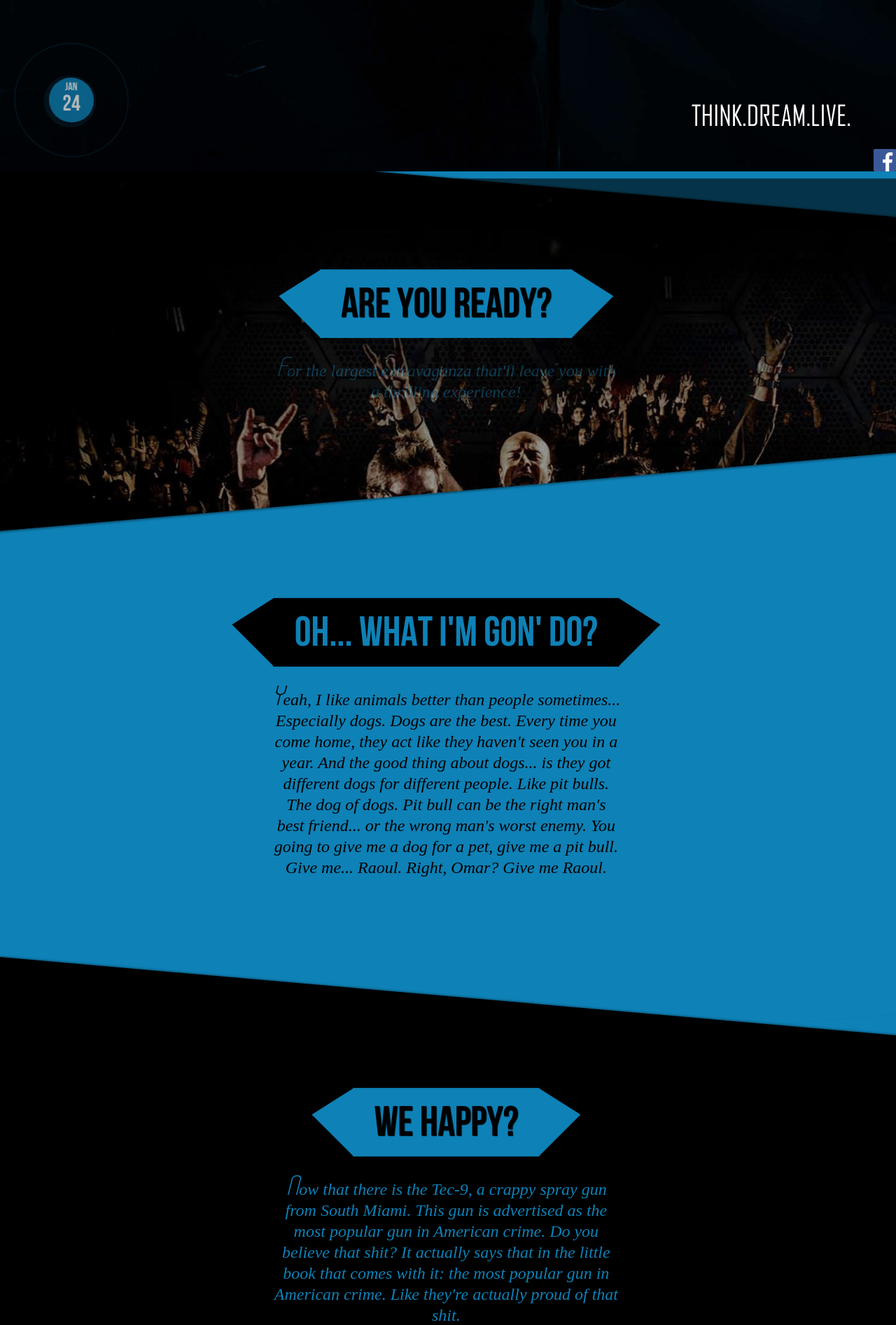
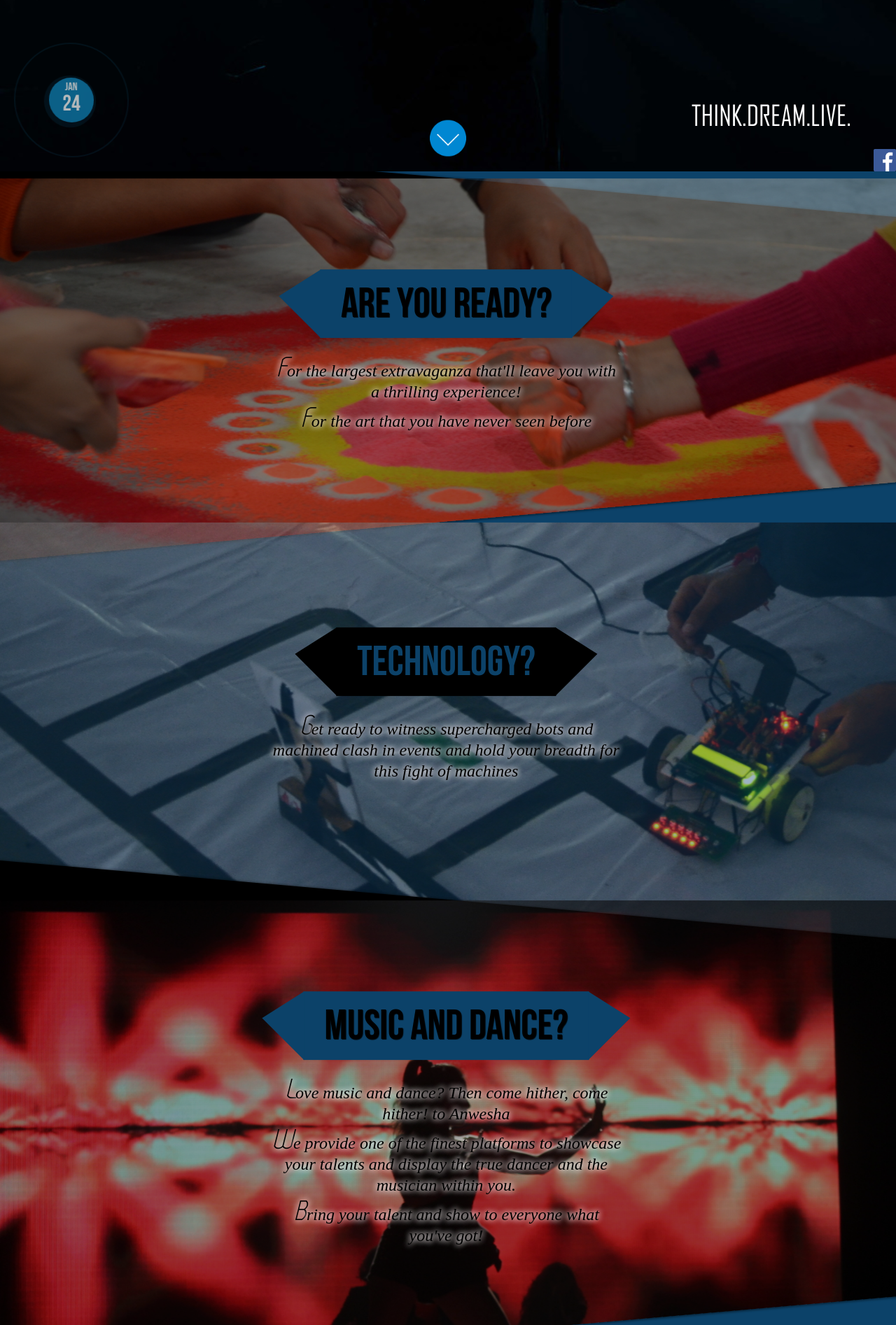
Before and after one commit to anweshaiitp/anwesha, a PHP site: page / in a window 1280 px wide. Shown: the part 555-2449 px from the top of the page at 70% size. Run offline with PHP 8.4, Linux system fonts and the light colour scheme; some libraries are stand-ins or nearby versions; some web fonts are replaced.

Commit message:
intro refined, waypoints added

```diff
--- a/assets/css/intro.css
+++ b/assets/css/intro.css
@@ -1,7 +1,7 @@
 .about-container {
 	display: block;
 	padding-top: 150px;
-	background: #0e81b6;
+	background: #0C4269;
 	width: 100%;
 	overflow: hidden;
 }
@@ -19,7 +19,7 @@
 	box-shadow: 0px -1px 3px rgba(0,0,0,0.4);
 }
 .about:nth-child(even) {
-	background: #0e81b6;
+	background: #0C4269;
 	-moz-transform: rotate(-5deg);
 	-ms-transform: rotate(-5deg);
 	-o-transform: rotate(-5deg);
@@ -44,12 +44,12 @@
 	text-align: center;
 }
 .about:nth-child(odd) .about-content h3{
-	background: #0e81b6;
+	background: #0C4269;
 	color: #000;
 }
 .about:nth-child(even) .about-content h3{
 	background: #000;
-	color: #0e81b6;
+	color: #0C4269;
 }
 .about-content h3:before{
 	content: '';
@@ -75,8 +75,8 @@
 }
 .about:nth-child(odd) .about-content h3:before,
 .about:nth-child(odd) .about-content h3:after{
-	border-right-color: #0e81b6;
-	border-left-color: #0e81b6;
+	border-right-color: #0C4269;
+	border-left-color: #0C4269;
 }
 
 .about-content p{
@@ -87,6 +87,7 @@
 	font-size: 24px;
 	line-height: 30px;
 	padding-top: 10px;
+	text-shadow: -1px 1px 8px #FBF4F5, 1px -1px 8px #FBF4F5;
 }
 
 .about-content p:first-letter{
@@ -95,7 +96,7 @@
 }
 .about:nth-child(odd) .about-content{
 	transform: rotate(-5deg);
-	color: #0e81b6;
+	color: #000;
 	padding: 130px 100px 250px 100px;
 }
 .about:nth-child(even) .about-content{
@@ -108,5 +109,22 @@
 	top: 0;
 	left: 0;
 	opacity: 0.6;
+	z-index: -1;
 
 }
+.about:nth-child(odd) .about-image {
+	left:-1500px;
+}
+
+.about:nth-child(even) .about-image {
+	left: 1500px;
+}
+.scroll-down {
+	position: fixed;
+	z-index: 1;
+	bottom: 20px;
+	margin-left: 50%;
+	transform: translateX( -50% );
+	height: 55px;
+	cursor: pointer;
+}
--- a/view/index.html
+++ b/view/index.html
@@ -17,6 +17,7 @@
 
 	<script src='assets/js/jquery.min.js'></script>
 	<script src="assets/js/jquery-ui.min.js"></script>
+	<script src="assets/js/jquery.waypoints.min.js"></script>
 	<style>
 		/*Animation for show/hide*/
 		.ng-hide {
@@ -107,43 +108,52 @@
 	<div class="about-container">
 		<div id="about-1" class="about">
 			<article class="about-content">
-			<img class="about-image" src="images/background (original).jpg">
+			<img class="about-image" src="images/intro/intro1.JPG">
 				<h3>
 					Are you ready?
 				</h3>
 				<p>For the largest extravaganza that'll leave you with a thrilling experience!</p>
+				<p> For the art that you have never seen before</p>
 			</article>
 		</div>
 		<div id="about-2" class="about">
 			<article class="about-content">
+			<img class="about-image" src="images/intro/intro2.JPG">
 				<h3>
-					Oh... what I'm gon' do?
+					Technology?
 				</h3>
-				<p>Yeah, I like animals better than people sometimes... Especially dogs. Dogs are the best. Every time you come home, they act like they haven't seen you in a year. And the good thing about dogs... is they got different dogs for different people. Like pit bulls. The dog of dogs. Pit bull can be the right man's best friend... or the wrong man's worst enemy. You going to give me a dog for a pet, give me a pit bull. Give me... Raoul. Right, Omar? Give me Raoul.</p>
+				<p>Get ready to witness supercharged bots and machined clash in events and hold your breadth for this fight of machines</p>
 			</article>
 		</div>
 		<div id="about-3" class="about">
 			<article class="about-content">
+			<img class="about-image" src="images/intro/intro3.JPG">
 				<h3>
-					We happy?
+					Music and Dance?
 				</h3>
-				<p>Now that there is the Tec-9, a crappy spray gun from South Miami. This gun is advertised as the most popular gun in American crime. Do you believe that shit? It actually says that in the little book that comes with it: the most popular gun in American crime. Like they're actually proud of that shit.</p>
+				<p>Love music and dance? Then come hither, come hither! to Anwesha</p>
+				<p>We provide one of the finest platforms to showcase your talents and display the true dancer and the musician within you.</p>
+				<p>Bring your talent and show to everyone what you've got!</p>
 			</article>
 		</div>
 		<div id="about-3" class="about">
 			<article class="about-content">
+			<img class="about-image" src="images/intro/intro4.JPG">
 				<h3>
-					We happy?
+					Literature and debate?
 				</h3>
-				<p>Now that there is the Tec-9, a crappy spray gun from South Miami. This gun is advertised as the most popular gun in American crime. Do you believe that shit? It actually says that in the little book that comes with it: the most popular gun in American crime. Like they're actually proud of that shit.</p>
+				<p>Who said literature is only for few?</p>
+				<p>Come to anwesha and discover the debater in you craving to bring out words and make an impact with wits and genius.</p>
 			</article>
 		</div>
 		<div id="about-3" class="about">
 			<article class="about-content">
+			<img class="about-image" src="images/intro/intro5.JPG">
 				<h3>
-					We happy?
+					Environment?
 				</h3>
-				<p>Now that there is the Tec-9, a crappy spray gun from South Miami. This gun is advertised as the most popular gun in American crime. Do you believe that shit? It actually says that in the little book that comes with it: the most popular gun in American crime. Like they're actually proud of that shit.</p>
+				<p>With all this progress, we can never leave environment behind, can we?</p>
+				<p>So grab and opportunity to build amazing stuff jsut from sticks and waste and show to the world whats recycling is all about.</p>
 			</article>
 		</div>
 	</div>
@@ -279,13 +289,45 @@
 </div-->
 <div class="cover"></div>
 <div class="eventsHome" ng-show="dctrl.isEvents" ng-include="'view/event.html'" ng-cloak>
-
 </div>
+<img class="scroll-down" src="images/button-point-down-large.png">
 <script>
 		$(document).ready(function(){
 			$('#logo').animate({},0).delay(100).animate({'opacity':0.9},2500,function(){
 				$('.cover').fadeOut(1000);
 			});
+			function isScrolledPast(elem)
+			{
+				var $elem = $(elem);
+				var $window = $(window);
+
+				var docViewTop = $window.scrollTop();
+
+				var elemTop = $elem.offset().top;
+				//console.log(elemTop);
+				//console.log(docViewTop);
+				return ((elemTop < docViewTop+2));
+			}
+			function scrollToElem() {
+				var i = 0;
+				var done = false;
+				$( '.about' ).each( function( index ) {
+					if ( !isScrolledPast( $( this ) ) && !done ) {
+						i = index;
+						//console.log(i);
+						done = true;
+					}
+				} );
+				var scrollTo = $( $( '.about' )[i] );
+				//console.log(i);
+				$( 'html,body' ).animate( {
+					scrollTop: scrollTo.offset().top
+				} );
+			}
+			$( '.scroll-down' ).click( function() {
+				scrollToElem();
+				//console.log(isScrolledPast($($('.about-content')[0])));
+			} );
 		});
 
 		$( '#reg_form input[name="dob"]' ).datepicker({
@@ -294,6 +336,10 @@
 			dateFormat: "yy-mm-dd",
 			yearRange: "c-30:c"
 		});
+		//console.log($( '.about-content' ).get(0));
+		$( '.about-content' ).waypoint(function(){
+			$( this.element ).find('img').animate( {'left':0},600 );
+		},{offset:'65%'});
 </script>
 <script src="assets/js/angular.min.js"></script>
 <script src="assets/js/angular-resource.min.js"></script>
```
Also changed, not shown: assets/js/jquery.waypoints.min.js (added), images/button-point-down-large.png (added), images/intro/intro1.JPG (added), images/intro/intro2.JPG (added), images/intro/intro3.JPG (added), images/intro/intro4.JPG (added), images/intro/intro5.JPG (added).
